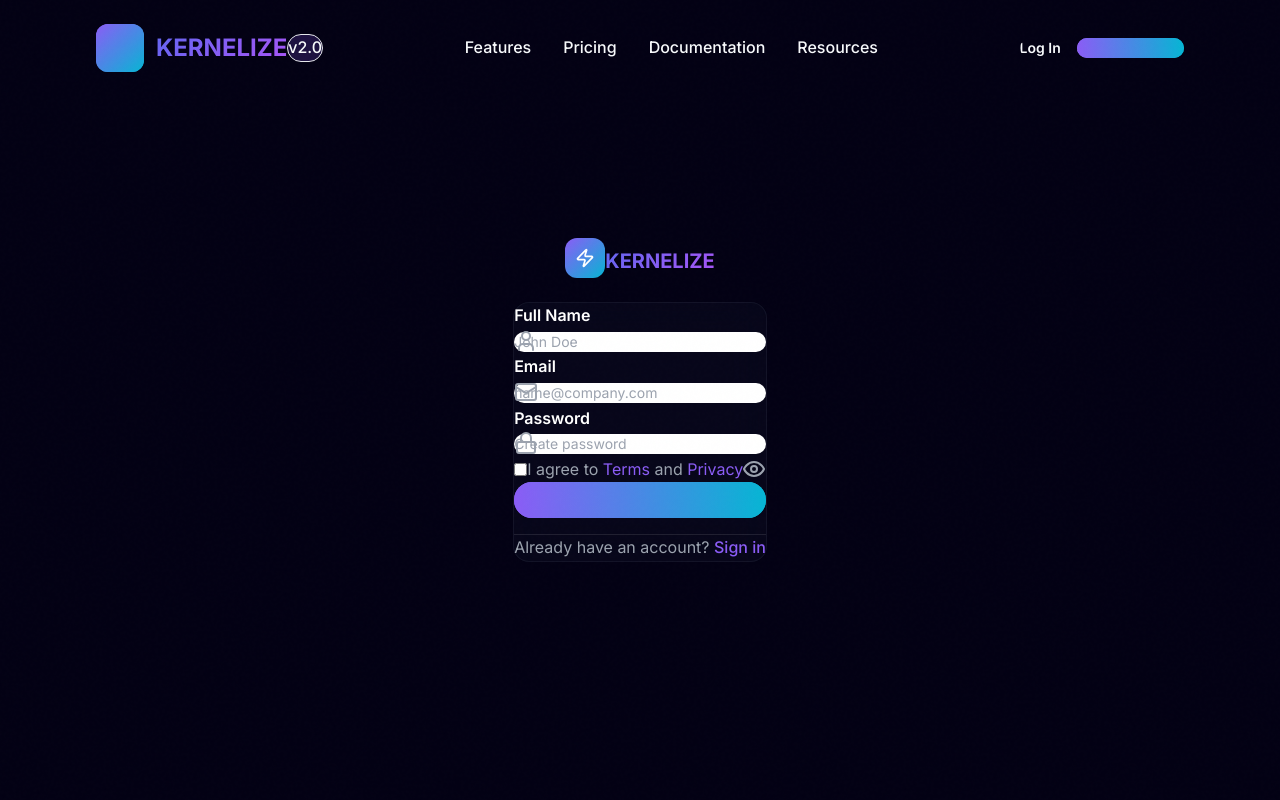
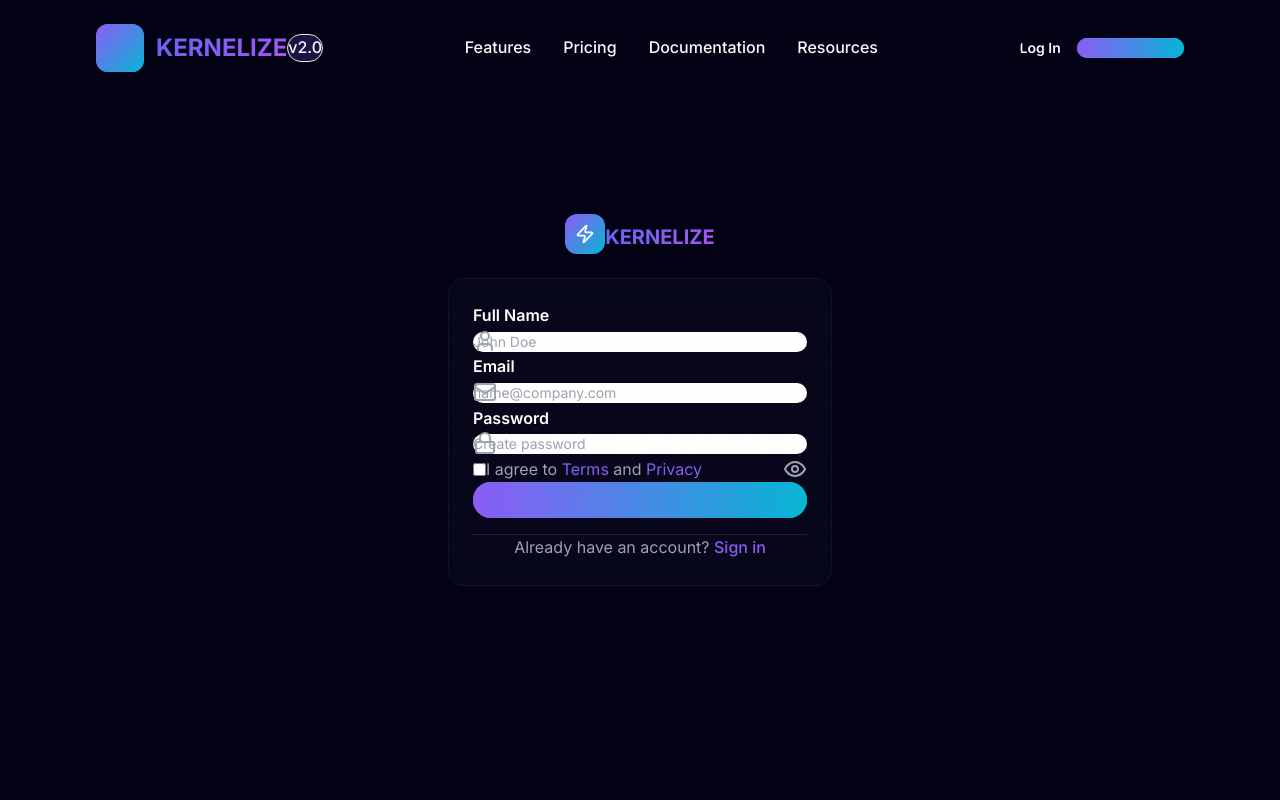
Before and after one commit to jitenkr2030/kernelize-platform, a Next.js app in the folder landing-page/: page /signup in a window 1280 px wide. Shown: the top 800 px of the page. Built offline with nearby package versions, Linux system fonts and the light colour scheme.

Commit message:
fix: increase form size to w-96

```diff
--- a/landing-page/app/login/page.tsx
+++ b/landing-page/app/login/page.tsx
@@ -54,7 +54,7 @@ export default function LoginPage() {
           <span className="text-xl font-bold gradient-text ml-2">KERNELIZE</span>
         </div>
 
-        <Card className="w-80 p-5">
+        <Card className="w-96 p-6">
           <form onSubmit={handleSubmit} className="space-y-3">
             <div>
               <label className="block text-xs font-semibold text-white mb-1.5">Email</label>
--- a/landing-page/app/signup/page.tsx
+++ b/landing-page/app/signup/page.tsx
@@ -66,7 +66,7 @@ export default function SignupPage() {
           <span className="text-xl font-bold gradient-text ml-2">KERNELIZE</span>
         </div>
 
-        <Card className="w-80 p-5">
+        <Card className="w-96 p-6">
           <form onSubmit={handleSubmit} className="space-y-3">
             <div>
               <label className="block text-xs font-semibold text-white mb-1.5">Full Name</label>
```
